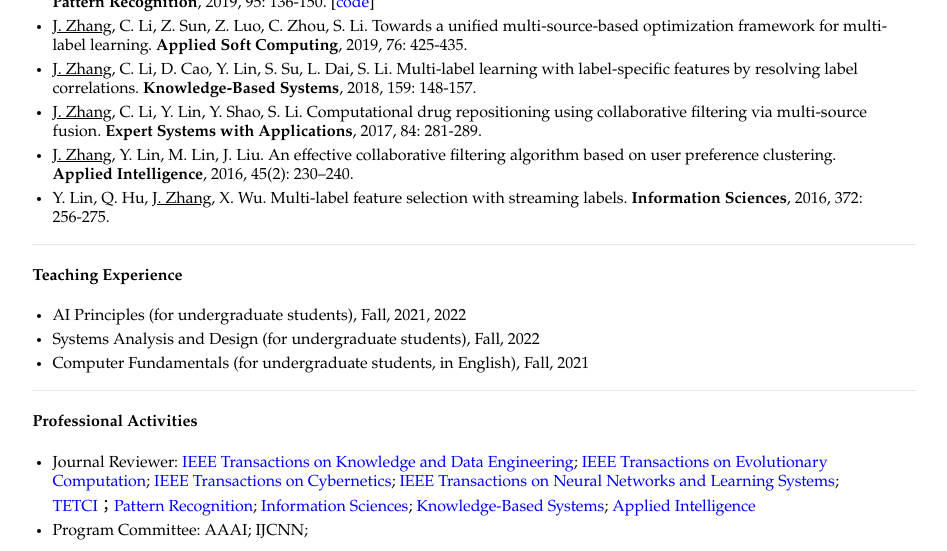
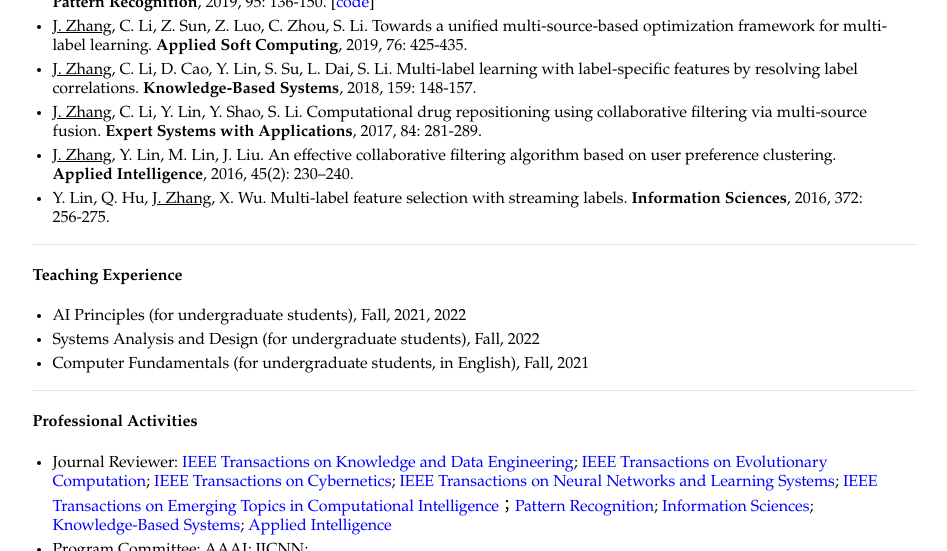
Before and after one commit to jiazhang-ml/jiazhang-ml.github.io, a Jekyll site: the page built from index.md, in a window 1280 px wide and 900 px high, scrolled down 797 px, cut to the strip 0-551 px from the top of the window. Shown: the whole strip, without its empty margins (166-1113 px from the left). Built offline with Jekyll 4.4.1, drawn with Linux system fonts in a browser that asks for light colours.

Commit message:
Update index.md

```diff
--- a/index.md
+++ b/index.md
@@ -43,5 +43,5 @@ I received the Ph.D. degree from the School of Informatics, Xiamen University, X
 ---
 
 #### Professional Activities
-* Journal Reviewer: [IEEE Transactions on Knowledge and Data Engineering](https://mc.manuscriptcentral.com/tkde-cs); [IEEE Transactions on Evolutionary Computation](https://mc.manuscriptcentral.com/tevc-ieee); [IEEE Transactions on Cybernetics](https://mc.manuscriptcentral.com/cyb-ieee); [IEEE Transactions on Neural Networks and Learning Systems](https://mc.manuscriptcentral.com/tnnls); [TETCI](https://mc.manuscriptcentral.com/tetci-ieee)；[Pattern Recognition](https://www.journals.elsevier.com/pattern-recognition/); [Information Sciences](https://www.journals.elsevier.com/information-sciences); [Knowledge-Based Systems](https://www.journals.elsevier.com/knowledge-based-systems); [Applied Intelligence](https://www.editorialmanager.com/apin/Default.aspx)
+* Journal Reviewer: [IEEE Transactions on Knowledge and Data Engineering](https://mc.manuscriptcentral.com/tkde-cs); [IEEE Transactions on Evolutionary Computation](https://mc.manuscriptcentral.com/tevc-ieee); [IEEE Transactions on Cybernetics](https://mc.manuscriptcentral.com/cyb-ieee); [IEEE Transactions on Neural Networks and Learning Systems](https://mc.manuscriptcentral.com/tnnls); [IEEE Transactions on Emerging Topics in Computational Intelligence](https://mc.manuscriptcentral.com/tetci-ieee)；[Pattern Recognition](https://www.journals.elsevier.com/pattern-recognition/); [Information Sciences](https://www.journals.elsevier.com/information-sciences); [Knowledge-Based Systems](https://www.journals.elsevier.com/knowledge-based-systems); [Applied Intelligence](https://www.editorialmanager.com/apin/Default.aspx)
 * Program Committee: AAAI; IJCNN;
```
